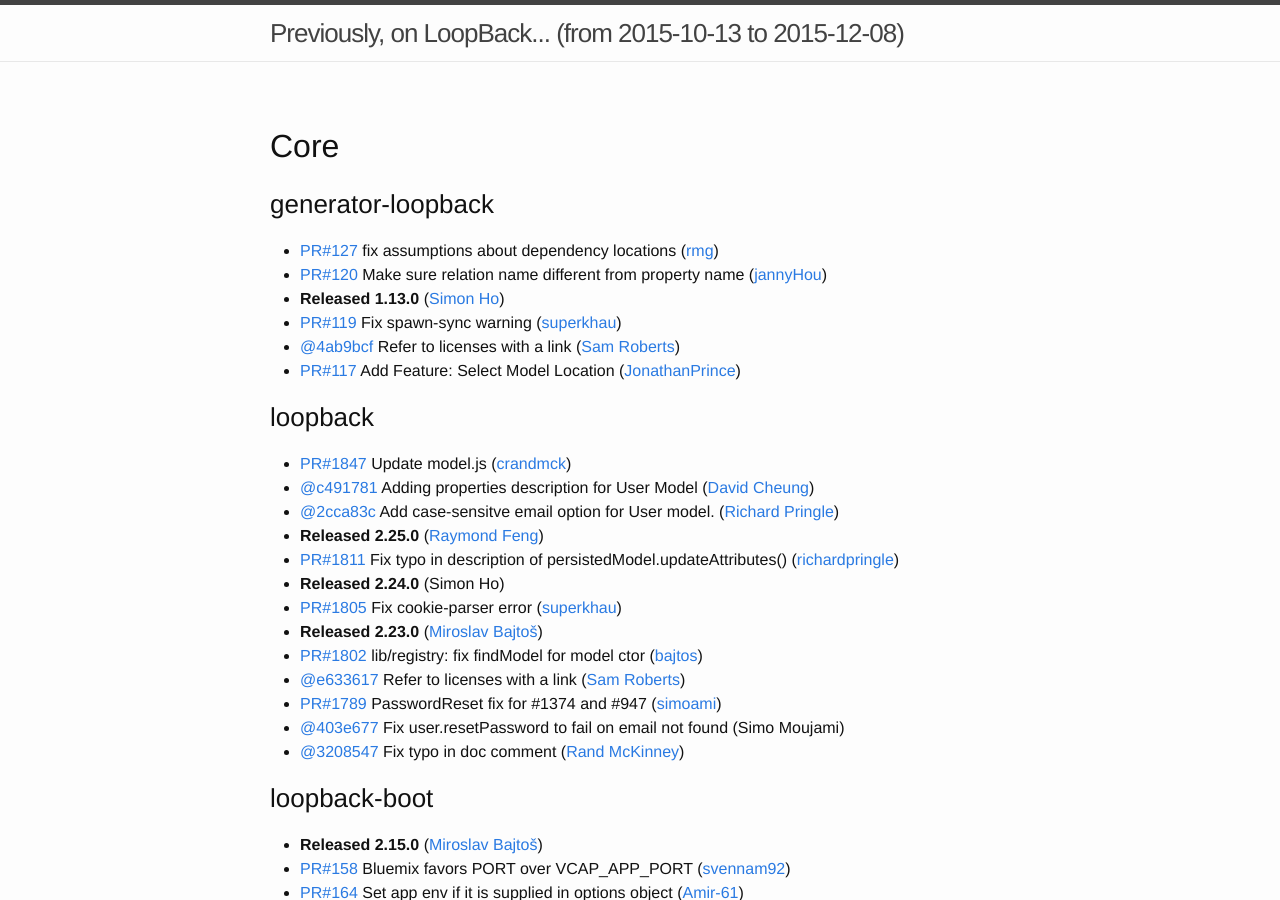
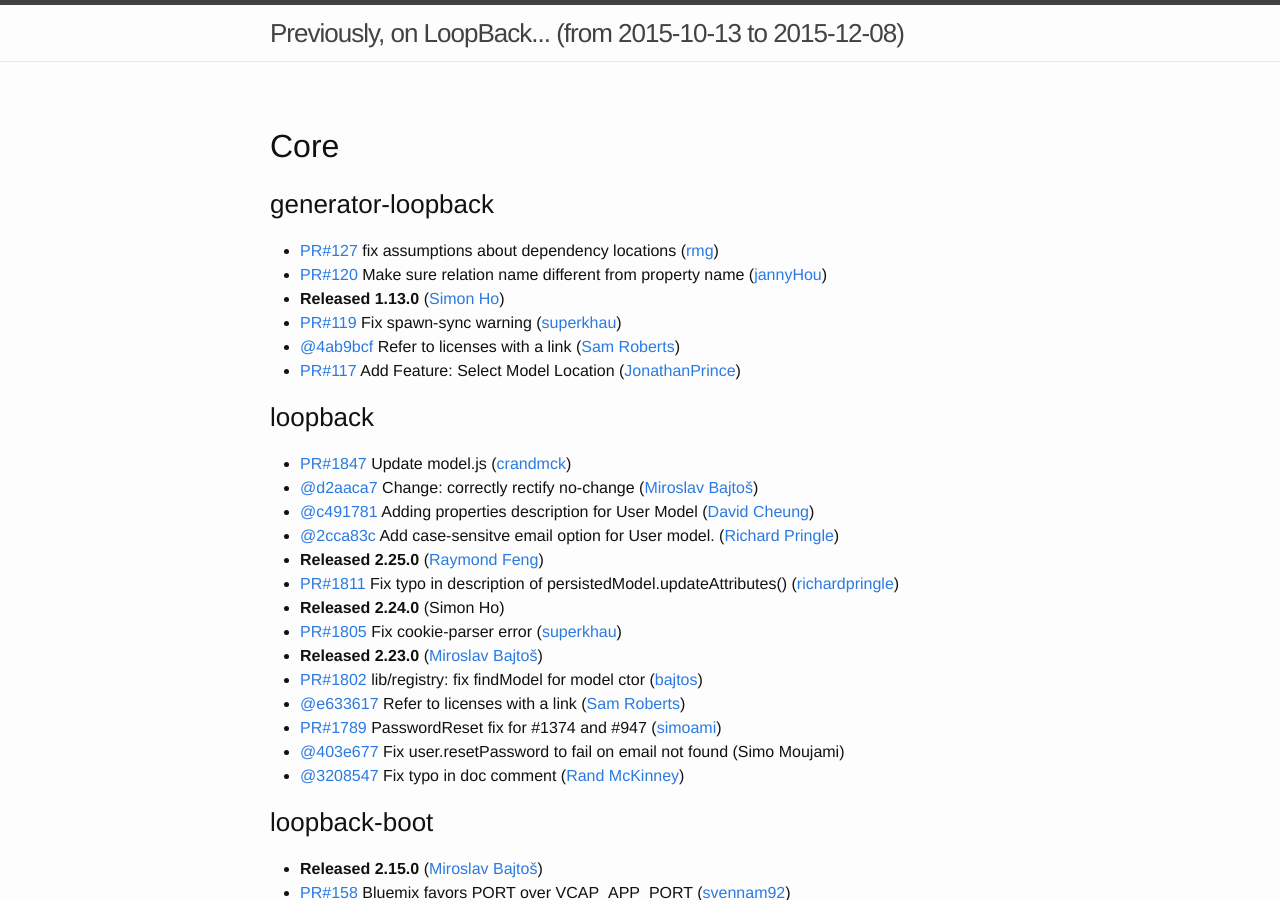
Before and after one commit to strongloop/loopback, a Jekyll site: the page built from index.md, in a window 1280 px wide and 900 px high. Built offline with Jekyll 4.4.1, drawn with Linux system fonts in a browser that asks for light colours.

Commit message:
Update changelog

```diff
--- a/index.md
+++ b/index.md
@@ -16,6 +16,7 @@
 
 ### loopback
  * [PR#1847](https://github.com/strongloop/loopback/pull/1847) Update model.js ([crandmck](https://github.com/crandmck))
+ * [@d2aaca7](https://github.com/strongloop/loopback/commit/d2aaca74600ea6f8c748c033f57f7961ee63bb6d) Change: correctly rectify no-change ([Miroslav Bajtoš](https://github.com/bajtos))
  * [@c491781](https://github.com/strongloop/loopback/commit/c4917819af01f56cfeabfeb16d7bfd4e5cfbd4e0) Adding properties description for User Model ([David Cheung](https://github.com/davidcheung))
  * [@2cca83c](https://github.com/strongloop/loopback/commit/2cca83c4fff718a7fbf0f69e009d985eb9be7c16) Add case-sensitve email option for User model. ([Richard Pringle](https://github.com/richardpringle))
  * **Released 2.25.0** ([Raymond Feng](https://github.com/raymondfeng))
```
